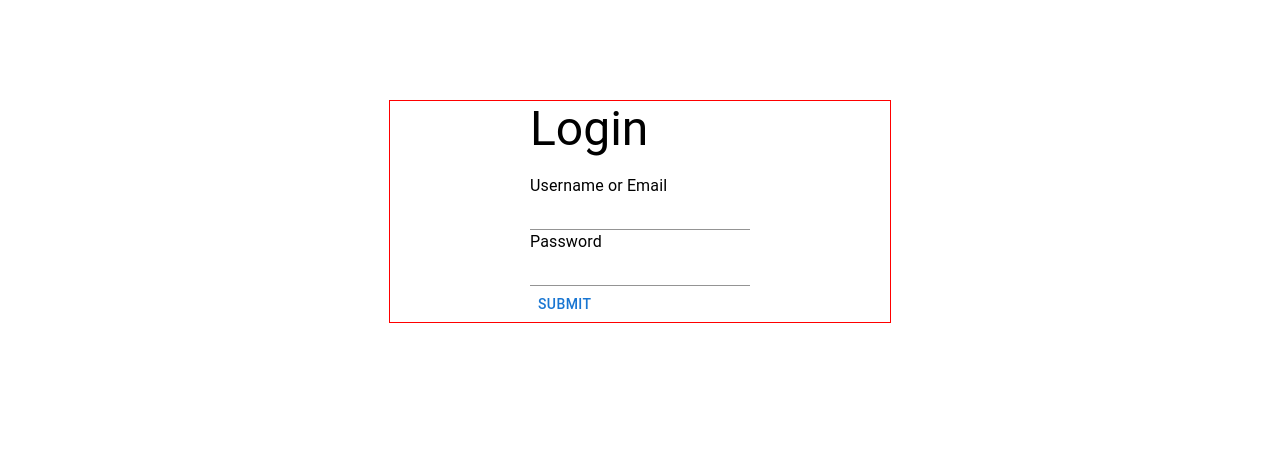
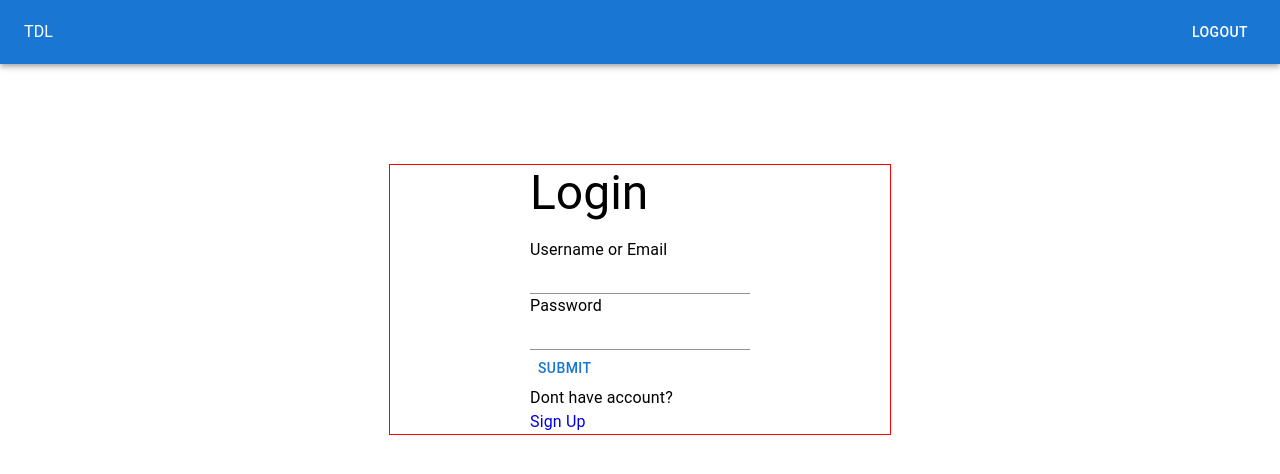
Before and after one commit to DonnuTs69/To-Do-List-Client, a React (Create React App) app: page /login in a window 1280 px wide. Shown: the top 474 px of the page. Built offline with nearby package versions, Linux system fonts and the light colour scheme; no server answers; sample sign-in values are in the browser's storage.

Commit message:
add: navbar

```diff
--- a/package.json
+++ b/package.json
@@ -9,6 +9,7 @@
     "@testing-library/jest-dom": "^5.16.5",
     "@testing-library/react": "^13.4.0",
     "@testing-library/user-event": "^13.5.0",
+    "axios": "^1.3.5",
     "jsonwebtoken": "^9.0.0",
     "jwt-decode": "^3.1.2",
     "react": "^18.2.0",
--- a/src/App.jsx
+++ b/src/App.jsx
@@ -1,10 +1,14 @@
-import { Box, Container } from "@mui/material"
+import { Box, Button, Container } from "@mui/material"
 import ToDoListRoutes from "./Routes"
-import { useState } from "react"
+import Navbar from "./components/Navbar"
 
 function App() {
   return (
     <>
+      {/* <Box>
+        <Button onClick={logoutBtnHandler}>LogOut</Button>
+      </Box> */}
+      <Navbar />
       <ToDoListRoutes />
     </>
   )
--- a/src/Routes.js
+++ b/src/Routes.js
@@ -1,12 +1,22 @@
 import { Route, Routes } from "react-router-dom"
 import Register from "./pages/Register"
 import Login from "./pages/Login"
+import HomePage from "./pages/Home"
+import ProtectRoute from "./components/protectRoutes"
 
 const ToDoListRoutes = () => {
   return (
     <>
       <main>
         <Routes>
+          <Route
+            path="/"
+            element={
+              <ProtectRoute>
+                <HomePage />
+              </ProtectRoute>
+            }
+          />
           <Route path="/register" element={<Register />} />
           <Route path="/login" element={<Login />} />
         </Routes>
--- /dev/null
+++ b/src/components/Navbar.jsx
@@ -0,0 +1,51 @@
+import { AppBar, Box, Button, Toolbar, Typography } from "@mui/material"
+import { Link, useNavigate } from "react-router-dom"
+import { axiosInstance } from "../api"
+import { useEffect, useState } from "react"
+
+const Navbar = () => {
+  const [userData, setUserData] = useState({})
+
+  const navigate = useNavigate()
+
+  const getToken = localStorage.getItem("auth_token")
+
+  const getUserData = async () => {
+    const response = await axiosInstance.get("/auth/profile")
+    setUserData(response.data)
+    console.log(response)
+  }
+
+  useEffect(() => {
+    getUserData()
+  }, [])
+
+  const logoutBtnHandler = () => {
+    localStorage.removeItem("auth_token")
+    navigate("/login")
+  }
+
+  return (
+    <Box sx={{ flexGrow: 1 }}>
+      <AppBar position="static">
+        <Toolbar>
+          <Typography sx={{ flexGrow: 1 }}>TDL</Typography>
+          {!getToken ? (
+            <Link to="/login">
+              <Typography color="white">Login</Typography>
+            </Link>
+          ) : (
+            <Box>
+              <Typography>{userData.username}</Typography>
+              <Button sx={{ color: "white" }} onClick={logoutBtnHandler}>
+                Logout
+              </Button>
+            </Box>
+          )}
+        </Toolbar>
+      </AppBar>
+    </Box>
+  )
+}
+
+export default Navbar
--- /dev/null
+++ b/src/components/protectRoutes.jsx
@@ -0,0 +1,12 @@
+import { Navigate } from "react-router-dom"
+
+const ProtectRoute = ({ children }) => {
+  const getToken = localStorage.getItem("auth_token")
+
+  if (!getToken) {
+    return <Navigate replace to="/login" />
+  }
+  return children
+}
+
+export default ProtectRoute
--- a/src/index.css
+++ b/src/index.css
@@ -1,13 +1,17 @@
 body {
   margin: 0;
-  font-family: -apple-system, BlinkMacSystemFont, 'Segoe UI', 'Roboto', 'Oxygen',
-    'Ubuntu', 'Cantarell', 'Fira Sans', 'Droid Sans', 'Helvetica Neue',
+  font-family: -apple-system, BlinkMacSystemFont, "Segoe UI", "Roboto", "Oxygen",
+    "Ubuntu", "Cantarell", "Fira Sans", "Droid Sans", "Helvetica Neue",
     sans-serif;
   -webkit-font-smoothing: antialiased;
   -moz-osx-font-smoothing: grayscale;
 }
 
 code {
-  font-family: source-code-pro, Menlo, Monaco, Consolas, 'Courier New',
+  font-family: source-code-pro, Menlo, Monaco, Consolas, "Courier New",
     monospace;
 }
+
+a {
+  text-decoration: none;
+}
--- /dev/null
+++ b/src/pages/Home.jsx
@@ -0,0 +1,32 @@
+import { Box } from "@mui/material"
+import { axiosInstance } from "../api"
+import { useEffect, useState } from "react"
+
+const HomePage = () => {
+  const [dataUser, setDataUser] = useState({})
+
+  const getDataUser = async () => {
+    try {
+      const response = await axiosInstance.get("/auth/profile")
+
+      setDataUser(response.data)
+    } catch (err) {
+      console.log(err)
+    }
+  }
+  //   console.log(dataUser, "state")
+
+  useEffect(() => {
+    getDataUser()
+  }, [])
+
+  return (
+    <Box>
+      <h1>Home</h1>
+      <h1>{dataUser.username}</h1>
+      <h2>ASU</h2>
+    </Box>
+  )
+}
+
+export default HomePage
--- a/src/pages/Login.jsx
+++ b/src/pages/Login.jsx
@@ -1,10 +1,12 @@
 import { Box, Button, Input, Typography } from "@mui/material"
 import { useState } from "react"
 import { axiosInstance } from "../api"
+import { useNavigate, Link } from "react-router-dom"
 
 const Login = () => {
   const [usernameOrEmail, setUsernameOremail] = useState("")
   const [password, setPassword] = useState("")
+  const navigate = useNavigate()
 
   const loginUser = async (e) => {
     e.preventDefault()
@@ -16,7 +18,7 @@ const Login = () => {
 
       localStorage.setItem("auth_token", response.data.token)
 
-      // console.log(response.data.token)
+      navigate("/")
     } catch (err) {
       console.log(err)
     }
@@ -45,13 +47,17 @@ const Login = () => {
             />
             <Typography>Password</Typography>
             <Input
-              type="password"
+              type="text"
               value={password}
               onChange={(e) => setPassword(e.target.value)}
             />
           </Box>
           <Button type="submit">Submit</Button>
         </form>
+        <Typography>Dont have account?</Typography>
+        <Link to="/register">
+          <Typography>Sign Up</Typography>
+        </Link>
       </Box>
     </>
   )
--- a/src/pages/Register.jsx
+++ b/src/pages/Register.jsx
@@ -49,7 +49,7 @@ const Register = () => {
             />
             <Typography>Password</Typography>
             <Input
-              type="password"
+              type="text"
               value={passwordInput}
               onChange={(e) => setPasswordInput(e.target.value)}
             />
```
Also changed, not shown: src/pages/CreateList.jsx (added, +11 -0 lines), 1 other file (tests, documents, lock files or other folders).
